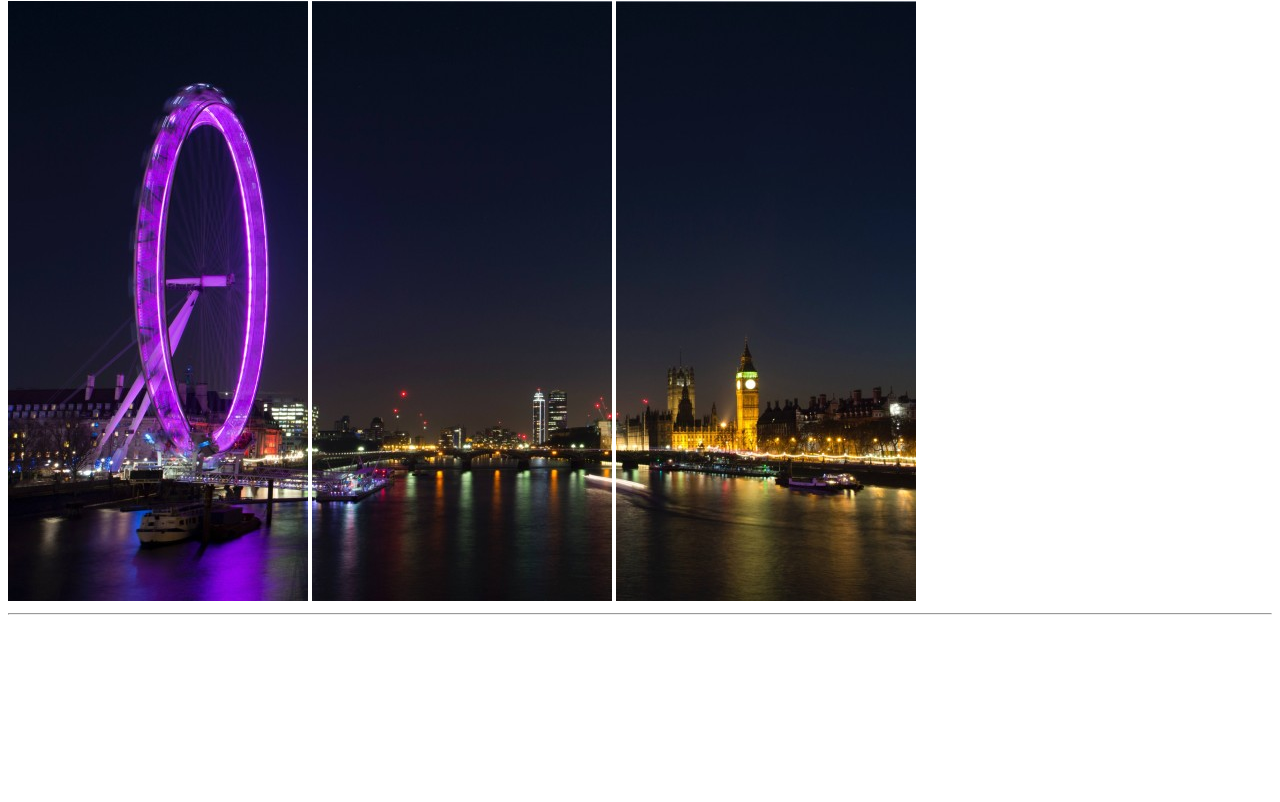
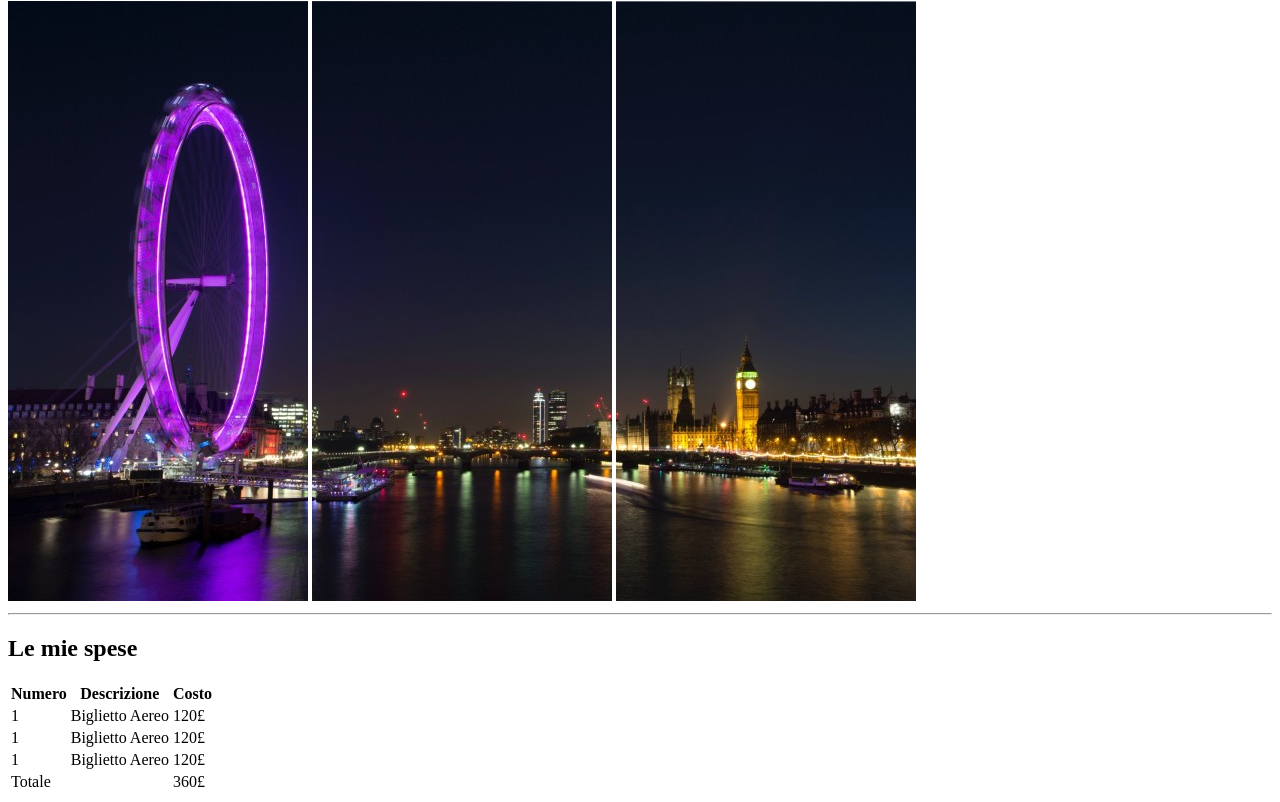
Before and after one commit to mikicola/html-london-trip, a plain HTML site: page index.html in a window 1280 px wide. Shown: the part 79-881 px from the top of the page. Before the commit the page ends 800 px from the top, so only its background shows below. Drawn offline with Linux system fonts and the light colour scheme.

Commit message:
creazione tabella spese

```diff
--- a/index.html
+++ b/index.html
@@ -18,7 +18,39 @@
     <main>
         <!-- prima sezione le mie spese -->
         <section>
+            <h2>Le mie spese</h2>
+            <table>
+                <thead>
+                    <tr>
+                        <th>Numero</th>
+                        <th>Descrizione</th>
+                        <th>Costo</th>
+                    </tr>
+                </thead>
+                <tbody>
+                    <tr>
+                        <td>1</td>
+                        <td>Biglietto Aereo</td>
+                        <td>120£</td>
+                    </tr>
 
+                    <tr>
+                        <td>1</td>
+                        <td>Biglietto Aereo</td>
+                        <td>120£</td>
+                    </tr>
+
+                    <tr>
+                        <td>1</td>
+                        <td>Biglietto Aereo</td>
+                        <td>120£</td>
+                    </tr>
+                    <tr>
+                        <td colspan="2">Totale</td>
+                        <td>360£</td>
+                    </tr>
+                 </tbody>
+            </table>
         </section>
 
         <!-- seconda sezione cose da fare -->
```
